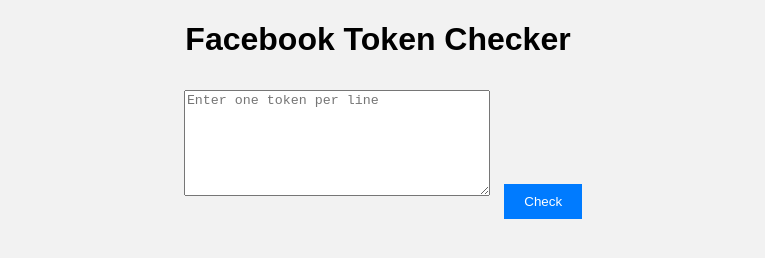
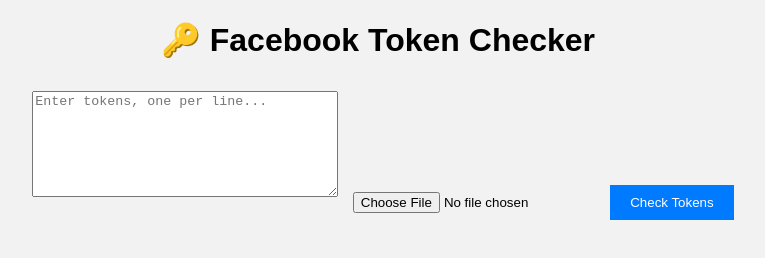
Before and after one commit to RocK-EviL/TOKEN-GENERATOR-DEVIL, a website: page public/index.html in a window 1280 px wide. Shown: the whole page, without its empty margins (262-1027 px from the left). Drawn offline with Linux system fonts and the light colour scheme.

Commit message:
Update index.html

```diff
--- a/public/index.html
+++ b/public/index.html
@@ -2,14 +2,24 @@
 <html lang="en">
 <head>
   <meta charset="UTF-8">
-  <title>Token Checker</title>
+  <meta name="viewport" content="width=device-width, initial-scale=1.0">
+  <title>Facebook Token Checker</title>
   <link rel="stylesheet" href="style.css">
 </head>
 <body>
-  <h1>Facebook Token Checker</h1>
-  <textarea id="tokens" placeholder="Enter one token per line"></textarea>
-  <button onclick="checkTokens()">Check</button>
-  <div id="results"></div>
+  <div class="overlay"></div>
+  <div class="container">
+    <h1 class="title">🔑 Facebook Token Checker</h1>
+
+    <form id="tokenForm">
+      <textarea id="tokens" placeholder="Enter tokens, one per line..."></textarea>
+      <input type="file" id="tokenFile" />
+      <button type="submit" class="btn">Check Tokens</button>
+    </form>
+
+    <div id="results"></div>
+  </div>
+
   <script src="script.js"></script>
 </body>
 </html>
```
